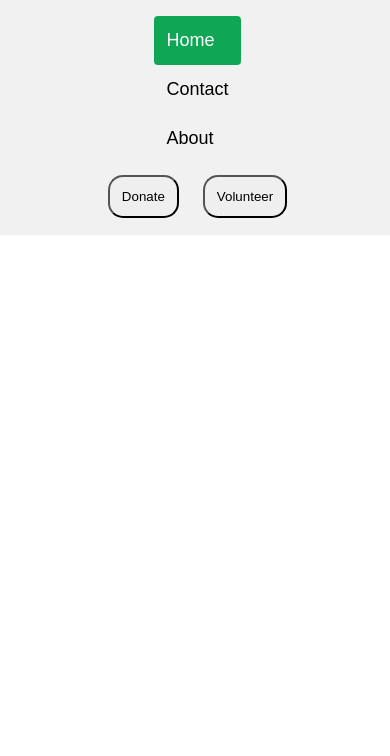
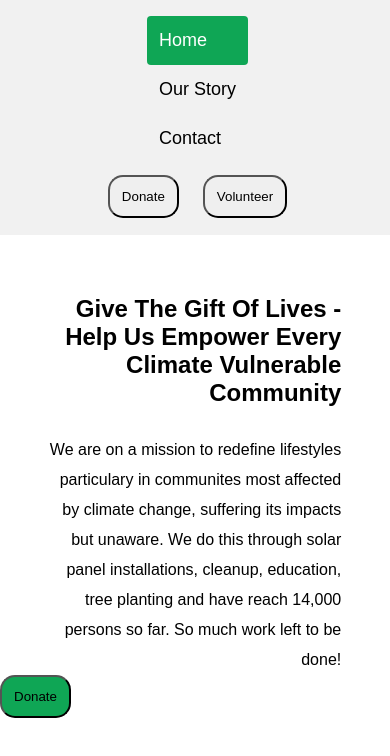
Before and after one commit to joychiadika/AUC, a plain HTML site: page index.html in a window 390 px wide. Shown: the part 80-836 px from the top of the page. Drawn offline with Linux system fonts and the light colour scheme; a web font is replaced by a local one.

Commit message:
hero-text complete

```diff
--- a/index.html
+++ b/index.html
@@ -13,17 +13,26 @@
             <a href="#default" ><img src="./image/AUC_Logo_-bg.png" class="logo"/></a>
             <div class="header-right">
                 <a class="active" href="#home">Home</a>
+                <a href="#story">Our Story</a>
                 <a href="#contact">Contact</a>
-                <a href="#about">About</a>
             </div>
             <div class="buttons">
-                <a href=""><button>Donate</button></a>
-                <a href=""><button>Volunteer</button></a>
+                <a href="https://www.instagram.com/africaupcyclecommunity/"><button>Donate</button></a>
+                <a href="https://docs.google.com/forms/d/e/1FAIpQLSdzk_OWrtsBpo4jReVLprjFddEhDXshBanIrCIuFzFBAvuPdw/viewform?fbclid=PAZXh0bgNhZW0CMTEAAafGTaX3LZMx66SUcGrhKB2mzIJwS32Zd0mIbyMaaV-eqcjMVDKAoP3Lzybw4A_aem_0oesJwl_b2LVgZ3nkhQXMg"><button>Volunteer</button></a>
            </div>
         </div>
     </nav>
 </header>
 <body>
-
+    <section>
+        <div class="hero-text">
+        <h2>Give The Gift Of Lives - Help Us Empower Every Climate Vulnerable Community</h2>
+        <br/>
+        <p>We are on a mission to redefine lifestyles particulary in communites most affected by climate change, suffering its impacts but unaware. We do this through solar panel installations, cleanup, education, tree planting and have reach 14,000 persons so far. So much work left to be done!</p>
+        </div>
+        <div class="button-hero">
+            <a href="https://www.instagram.com/africaupcyclecommunity/"><button>Donate</button></a>
+        </div>
+    </section>
 </body>
 </html>
--- a/styles.css
+++ b/styles.css
@@ -19,6 +19,7 @@
         display: flex;
         align-items: center;
         justify-content: space-around;
+        margin-bottom: 60px;
     }
       .logo{
         width: 90px;
@@ -70,7 +71,7 @@
       }
       .buttons button a{
         text-decoration: none;
-        cursor: pointer;
+
 
       }
       /* Add media queries for responsiveness - when the screen is 500px wide or less, stack the links on top of each other */
@@ -108,3 +109,60 @@
           }
 
       }
+ section{
+
+    .hero-text{
+        width: 550px;
+        display: flex;
+        margin: auto;
+        flex-direction: column;
+        justify-content: center;
+        align-items: center;
+        text-align: center;
+
+        p{
+            line-height: 30px;
+        }
+    }
+
+    .button-hero button{
+        padding: 12px;
+        border-radius: 15px;
+        cursor: pointer;
+        background-color:  rgb(15, 166, 85);
+
+    }
+    .button-hero button:hover{
+        background-color: rgb(188, 194, 192);
+        color: black;
+        transition: all ease-in-out 1s;
+      }
+      .button-hero button a{
+        text-decoration: none;
+        cursor: pointer;
+
+      }
+ }
+ @media screen and (max-width: 600px) {
+    section{
+
+        .hero-text{
+            line-height: 28px;
+            width: 75%;
+            display: flex;
+            margin: auto;
+            text-align: end;
+            flex-direction: column;
+            justify-content: center;
+            align-items: center;
+
+
+        }
+        .button-hero button{
+            padding: 12px;
+            border-radius: 15px;
+            cursor: pointer;
+
+        }
+     }
+ }
```
